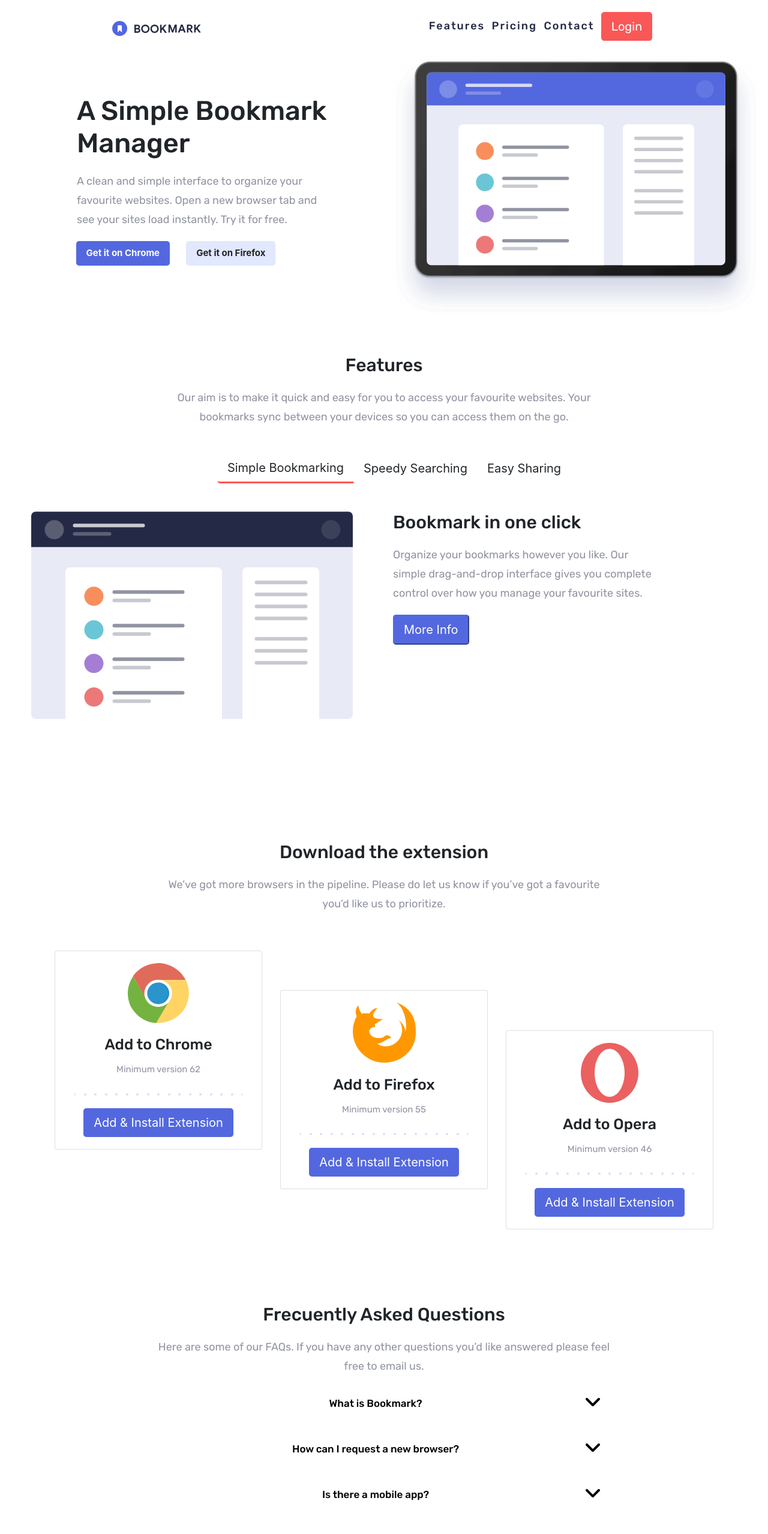
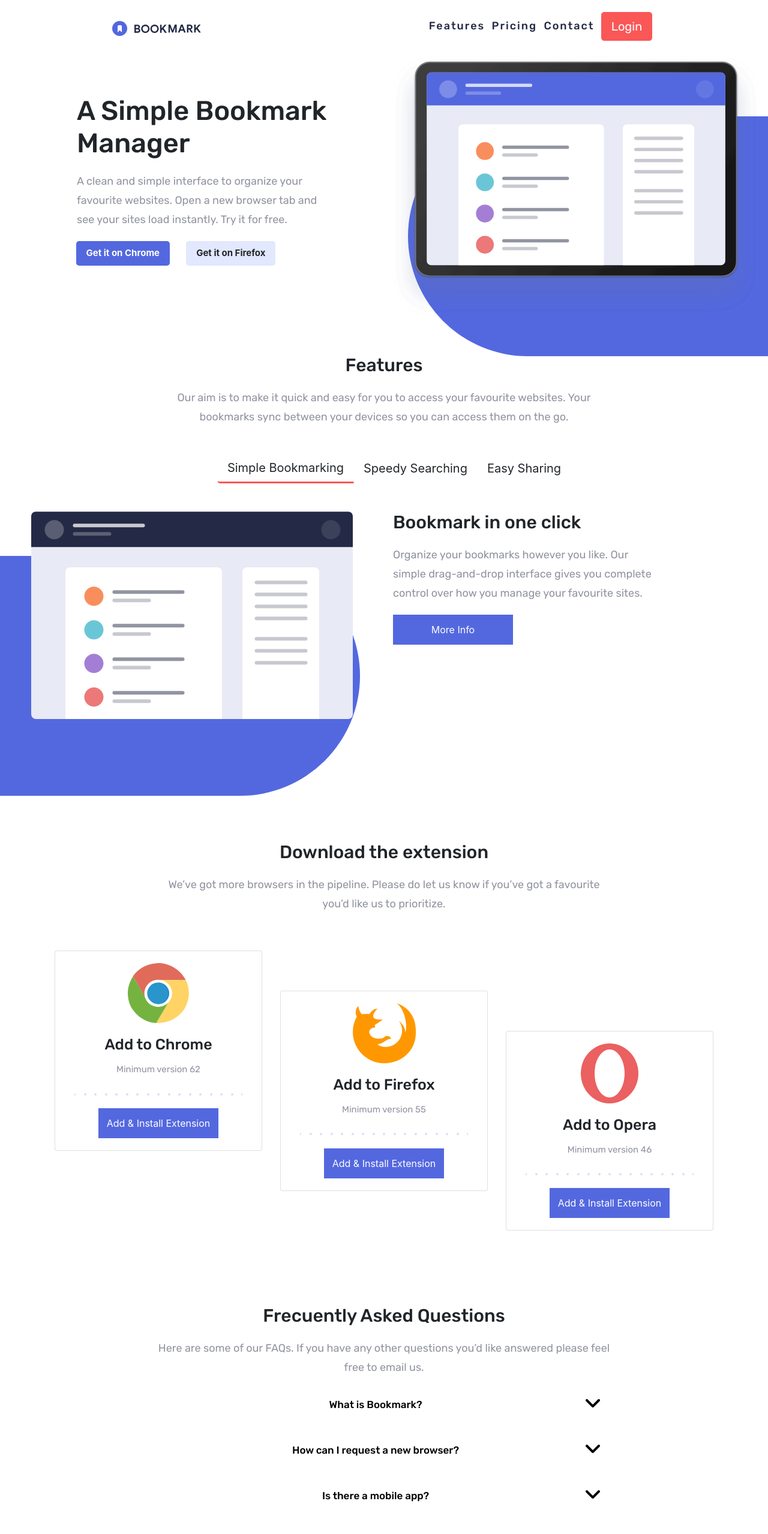
Before and after one commit to clf94-dev/booking-landing-page, a plain HTML site: page index.html in a window 1280 px wide. Shown: the top 2558 px of the page at 60% size. Drawn offline with nearby package versions, Linux system fonts and the light colour scheme.

Commit message:
added background elements

```diff
--- a/css/styles.css
+++ b/css/styles.css
@@ -153,6 +153,23 @@
                                             }
                                             /*Top Section*/
 
+                                            .top-bg {
+                                                width: 600px;
+                                                height: 400px;
+                                                border-top-left-radius: 200px;
+                                                border-bottom-left-radius: 200px;
+                                                background-color: hsl(231, 69%, 60%);
+                                                position: absolute;
+                                                right: 0;
+                                                margin-top: 100px;
+                                            }
+
+                                            @media screen and (max-width:789px) {
+                                                .top-bg {
+                                                    display: none;
+                                                }
+                                            }
+
                                             .download-btn {
                                                 font-weight: bold;
                                                 font-size: 15px;
@@ -240,6 +257,23 @@
                                             }
                                             /*Features Section*/
 
+                                            .features-bg {
+                                                width: 600px;
+                                                height: 400px;
+                                                border-top-right-radius: 200px;
+                                                border-bottom-right-radius: 200px;
+                                                background-color: hsl(231, 69%, 60%);
+                                                position: absolute;
+                                                left: 0;
+                                                margin-top: 400px;
+                                            }
+
+                                            @media screen and (max-width:789px) {
+                                                .features-bg {
+                                                    display: none;
+                                                }
+                                            }
+
                                             #one-click {
                                                 border-bottom-color: hsl(0, 94%, 66%);
                                                 border-bottom-width: 3px;
@@ -301,6 +335,19 @@
                                                     padding: 3% 7% 6% 7%;
                                                 }
                                             }
+
+                                            .blue-btn {
+                                                height: 50px;
+                                                width: 200px;
+                                                background-color: hsl(231, 69%, 60%);
+                                                border: 2px solid hsl(231, 69%, 60%);
+                                                color: white;
+                                            }
+
+                                            .blue-btn:hover {
+                                                background-color: white;
+                                                color: hsl(231, 69%, 60%)!important;
+                                            }
                                             /*Middle Section*/
 
                                             .middle-cont {
@@ -323,6 +370,7 @@
                                             .fi-ext-card {
                                                 position: relative;
                                                 top: 20%;
+                                                z-index: 2;
                                             }
 
                                             .op-ext-card {
@@ -419,7 +467,9 @@
                                             .btn-cta {
                                                 align-items: stretch;
                                                 background-color: hsl(0, 94%, 66%);
+                                                height: 50px;
                                                 color: white;
+                                                width: 100%;
                                                 border-color: hsl(0, 94%, 66%);
                                                 margin: 1% auto;
                                                 border-radius: 25px;
--- a/index.html
+++ b/index.html
@@ -5,7 +5,6 @@
     <meta charset="UTF-8">
     <meta name="viewport" content="width=device-width, initial-scale=1.0">
     <!-- displays site properly based on user's device -->
-
     <!-- bootstrap -->
     <link rel="stylesheet" href="https://stackpath.bootstrapcdn.com/bootstrap/4.5.0/css/bootstrap.min.css" integrity="sha384-9aIt2nRpC12Uk9gS9baDl411NQApFmC26EwAOH8WgZl5MYYxFfc+NcPb1dKGj7Sk" crossorigin="anonymous">
     <script src="https://code.jquery.com/jquery-3.5.1.slim.min.js" integrity="sha384-DfXdz2htPH0lsSSs5nCTpuj/zy4C+OGpamoFVy38MVBnE+IbbVYUew+OrCXaRkfj" crossorigin="anonymous"></script>
@@ -14,12 +13,9 @@
     <!-- Estilos -->
     <link rel="stylesheet" href="css/styles.css">
     <script src="https://kit.fontawesome.com/fcb1ee29b4.js" crossorigin="anonymous"></script>
-
     <link href="https://fonts.googleapis.com/css2?family=Rubik:wght@400;500&display=swap" rel="stylesheet">
     <link rel="icon" type="image/png" sizes="32x32" href="./images/favicon-32x32.png">
-
     <title>Frontend Mentor | Bookmark landing page</title>
-
     <!-- Feel free to remove these styles or customise in your own stylesheet 👍 -->
     <style>
         .attribution {
@@ -36,9 +32,7 @@
 <body>
     <section id="navbar">
         <nav>
-            <div class="logo">
-                <img src="images/logo-bookmark.svg" alt="logo">
-            </div>
+            <div class="logo"> <img src="images/logo-bookmark.svg" alt="logo"> </div>
             <ul class="nav-links">
                 <li><a href="#">Features</a></li>
                 <li><a href="#">Pricing</a></li>
@@ -53,127 +47,86 @@
         </nav>
     </section>
     <section id="top">
-
+        <div class="top-bg"></div>
         <div class="container-fluid">
             <div class="row">
                 <div class="col-lg-6 top-col">
                     <h1> A Simple Bookmark Manager</h1>
-                    <h5> A clean and simple interface to organize your favourite websites. Open a new browser tab and see your sites load instantly. Try it for free.
-                    </h5>
-                    <div class="row btn-row">
-                        <button class="btn btn-lg download-btn download-btn-chrome"> Get it on Chrome</button>
-                        <button class="btn btn-lg download-btn download-btn-firefox"> Get it on Firefox</button>
-                    </div>
+                    <h5> A clean and simple interface to organize your favourite websites. Open a new browser tab and see your sites load instantly. Try it for free. </h5>
+                    <div class="row btn-row"> <button class="btn btn-lg download-btn download-btn-chrome"> Get it on Chrome</button> <button class="btn btn-lg download-btn download-btn-firefox"> Get it on Firefox</button> </div>
                 </div>
-                <div class="col-lg-6">
-                    <img class="top-im" src="images/illustration-hero.svg" alt="">
-                </div>
+                <div class="col-lg-6"> <img class="top-im" src="images/illustration-hero.svg" alt=""> </div>
             </div>
         </div>
-
     </section>
     <section id="features">
+        <div class="features-bg"></div>
         <div class="container-fluid features-cont">
             <h3>Features</h3>
-            <h5> Our aim is to make it quick and easy for you to access your favourite websites. Your bookmarks sync between your devices so you can access them on the go.
-            </h5>
+            <h5> Our aim is to make it quick and easy for you to access your favourite websites. Your bookmarks sync between your devices so you can access them on the go. </h5>
         </div>
         <div class="container-fluid">
             <div class="btn-toolbar btn-group" role="toolbar" aria-label="Toolbar with button groups">
-                <div class="btn-group mr-4" role="group" aria-label="First group">
-                    <button type="button" class="btn group-btn btn-lg active" id="one-click">Simple Bookmarking</button>
-                    <button type="button" class="btn group-btn btn-lg" id="search">Speedy Searching</button>
-                    <button type="button" class="btn group-btn btn-lg" id="share">Easy Sharing</button>
-
-                </div>
+                <div class="btn-group mr-4" role="group" aria-label="First group"> <button type="button" class="btn group-btn btn-lg active" id="one-click">Simple Bookmarking</button> <button type="button" class="btn group-btn btn-lg" id="search">Speedy Searching</button> <button type="button" class="btn group-btn btn-lg"
+                        id="share">Easy Sharing</button> </div>
             </div>
             <div id="myCarousel" class="carousel slide" data-ride="false">
                 <div class="carousel-inner" role="listbox">
                     <div class="carousel-item one-click active">
                         <div class="row row-feat">
-                            <div class="col-lg-6 feature-col">
-                                <img class="feat-im" src="images/illustration-features-tab-1.svg" alt="">
-                            </div>
+                            <div class="col-lg-6 feature-col"> <img class="feat-im" src="images/illustration-features-tab-1.svg" alt=""> </div>
                             <div class="col-lg-6 feat-text-col">
                                 <h3>Bookmark in one click</h3>
-                                <h5> Organize your bookmarks however you like. Our simple drag-and-drop interface gives you complete control over how you manage your favourite sites.
-                                </h5>
-                                <button class="btn-lg btn-feat">More Info</button>
-                            </div>
+                                <h5> Organize your bookmarks however you like. Our simple drag-and-drop interface gives you complete control over how you manage your favourite sites. </h5> <button class=" blue-btn btn-feat">More Info</button> </div>
                         </div>
                     </div>
                     <div class="carousel-item search">
                         <div class="row row-feat">
-                            <div class="col-lg-6 feature-col">
-                                <img class="feat-im" src="images/illustration-features-tab-2.svg" alt="">
-                            </div>
+                            <div class="col-lg-6 feature-col"> <img class="feat-im" src="images/illustration-features-tab-2.svg" alt=""> </div>
                             <div class="col-lg-6 feat-text-col">
                                 <h3>Intelligent search</h3>
-                                <h5> Our powerful search feature will help you find saved sites in no time at all. No need to trawl through all of your bookmarks. </h5>
-                                <button class="btn-lg btn-feat">More Info</button>
-                            </div>
+                                <h5> Our powerful search feature will help you find saved sites in no time at all. No need to trawl through all of your bookmarks. </h5> <button class=" blue-btn btn-feat">More Info</button> </div>
                         </div>
                     </div>
-
                     <div class="carousel-item share">
                         <div class="row row-feat">
-                            <div class="col-lg-6 feature-col">
-                                <img class="feat-im" src="images/illustration-features-tab-3.svg" alt="">
-                            </div>
+                            <div class="col-lg-6 feature-col"> <img class="feat-im" src="images/illustration-features-tab-3.svg" alt=""> </div>
                             <div class="col-lg-6 feat-text-col">
                                 <h3>Share your bookmarks</h3>
-                                <h5> Easily share your bookmarks and collections with others. Create a shareable link that you can send at the click of a button. </h5>
-                                <button class="btn-lg btn-feat">More Info</button>
-                            </div>
+                                <h5> Easily share your bookmarks and collections with others. Create a shareable link that you can send at the click of a button. </h5> <button class=" blue-btn btn-feat">More Info</button> </div>
                         </div>
                     </div>
-
                 </div>
-
     </section>
     <section id="middle">
         <div class="container-fluid">
             <div class="container-fluid middle-cont">
                 <h3>Download the extension</h3>
-                <h5>
-                    We’ve got more browsers in the pipeline. Please do let us know if you’ve got a favourite you’d like us to prioritize.</h5>
+                <h5> We’ve got more browsers in the pipeline. Please do let us know if you’ve got a favourite you’d like us to prioritize.</h5>
             </div>
             <div class="container-fluid ">
                 <div class="row card-row">
                     <div class="col-lg-4">
                         <div class="card ch-ext-card">
-                            <div class="card-body">
-                                <img src="images/logo-chrome.svg" alt="">
+                            <div class="card-body"> <img src="images/logo-chrome.svg" alt="">
                                 <h4> Add to Chrome</h4>
-                                <h6> Minimum version 62</h6>
-                                <img class="dots" src="images/bg-dots.svg" alt="">
-
-                                <button class="btn btn-lg btn-middle"> Add & Install Extension</button>
-                            </div>
+                                <h6> Minimum version 62</h6> <img class="dots" src="images/bg-dots.svg" alt=""> <button class=" blue-btn btn-middle"> Add & Install Extension</button> </div>
                         </div>
                     </div>
                     <div class="col-lg-4">
                         <div class="card fi-ext-card">
-                            <div class="card-body">
-                                <img src="images/logo-firefox.svg" alt="">
+                            <div class="card-body"> <img src="images/logo-firefox.svg" alt="">
                                 <h4>Add to Firefox</h4>
-                                <h6> Minimum version 55</h6>
-                                <img class="dots" src="images/bg-dots.svg" alt="">
-
-                                <button class="btn btn-lg btn-middle"> Add & Install Extension</button>
+                                <h6> Minimum version 55</h6> <img class="dots" src="images/bg-dots.svg" alt="">
+                                <button class=" blue-btn btn-middle"> Add & Install Extension</button>
                             </div>
                         </div>
                     </div>
                     <div class="col-lg-4">
                         <div class="card op-ext-card">
-                            <div class="card-body">
-                                <img src="images/logo-opera.svg" alt="">
+                            <div class="card-body"> <img src="images/logo-opera.svg" alt="">
                                 <h4>Add to Opera</h4>
-                                <h6> Minimum version 46</h6>
-                                <img class="dots" src="images/bg-dots.svg" alt="">
-
-                                <button class="btn btn-lg btn-middle"> Add & Install Extension</button>
-                            </div>
+                                <h6> Minimum version 46</h6> <img class="dots" src="images/bg-dots.svg" alt=""> <button class=" blue-btn btn-middle"> Add & Install Extension</button> </div>
                         </div>
                     </div>
                 </div>
@@ -184,46 +137,31 @@
         <div class="container questions-cont">
             <h2>Frecuently Asked Questions</h2>
             <h5> Here are some of our FAQs. If you have any other questions you’d like answered please feel free to email us.</h5>
-
             <div class="panel-group" id="accordion" role="tablist" aria-multiselectable="true">
                 <div class="panel panel-default">
                     <div class="panel-heading p-3 mb-3" role="tab" id="heading0">
-                        <h3 class="panel-title">
-                            <a class="collapsed" role="button" title="" data-toggle="collapse" data-parent="#accordion" href="#collapse0" aria-expanded="true" aria-controls="collapse0">
-                        What is Bookmark?
-                    </a>
-                        </h3>
+                        <h3 class="panel-title"> <a class="collapsed" role="button" title="" data-toggle="collapse" data-parent="#accordion" href="#collapse0" aria-expanded="true" aria-controls="collapse0"> What is Bookmark? </a> </h3>
                     </div>
                     <div id="collapse0" class="panel-collapse collapse" role="tabpanel" aria-labelledby="heading0">
                         <div class="panel-body px-3 mb-4">
-                            <p> Lorem ipsum dolor sit amet, consectetur adipiscing elit. Fusce tincidunt justo eget ultricies fringilla. Phasellus blandit ipsum quis quam ornare mattis.
-                            </p>
+                            <p> Lorem ipsum dolor sit amet, consectetur adipiscing elit. Fusce tincidunt justo eget ultricies fringilla. Phasellus blandit ipsum quis quam ornare mattis. </p>
                         </div>
                     </div>
                 </div>
                 <div class="panel panel-default">
                     <div class="panel-heading p-3 mb-3" role="tab" id="heading1">
-                        <h3 class="panel-title">
-                            <a class="collapsed" role="button" title="" data-toggle="collapse" data-parent="#accordion" href="#collapse1" aria-expanded="true" aria-controls="collapse1">
-                                How can I request a new browser?
-                    </a>
-                        </h3>
+                        <h3 class="panel-title"> <a class="collapsed" role="button" title="" data-toggle="collapse" data-parent="#accordion" href="#collapse1" aria-expanded="true" aria-controls="collapse1"> How can I request a new browser? </a> </h3>
                     </div>
                     <div id="collapse1" class="panel-collapse collapse" role="tabpanel" aria-labelledby="heading1">
                         <div class="panel-body px-3 mb-4">
                             <p> Vivamus luctus eros aliquet convallis ultricies. Mauris augue massa, ultricies non ligula. Suspendisse imperdiet. Vivamus luctus eros aliquet convallis ultricies. Mauris augue massa, ultricies non ligula. Suspendisse imperdie
-                                tVivamus luctus eros aliquet convallis ultricies. Mauris augue massa, ultricies non ligula. Suspendisse imperdiet.
-                            </p>
+                                tVivamus luctus eros aliquet convallis ultricies. Mauris augue massa, ultricies non ligula. Suspendisse imperdiet. </p>
                         </div>
                     </div>
                 </div>
                 <div class="panel panel-default">
                     <div class="panel-heading p-3 mb-3" role="tab" id="heading2">
-                        <h3 class="panel-title">
-                            <a class="collapsed" role="button" title="" data-toggle="collapse" data-parent="#accordion" href="#collapse2" aria-expanded="true" aria-controls="collapse2">
-                                Is there a mobile app?
-                    </a>
-                        </h3>
+                        <h3 class="panel-title"> <a class="collapsed" role="button" title="" data-toggle="collapse" data-parent="#accordion" href="#collapse2" aria-expanded="true" aria-controls="collapse2"> Is there a mobile app? </a> </h3>
                     </div>
                     <div id="collapse2" class="panel-collapse collapse" role="tabpanel" aria-labelledby="heading2">
                         <div class="panel-body px-3 mb-4">
@@ -234,38 +172,25 @@
                 </div>
                 <div class="panel panel-default">
                     <div class="panel-heading p-3 mb-3" role="tab" id="heading3">
-                        <h3 class="panel-title">
-                            <a class="collapsed" role="button" title="" data-toggle="collapse" data-parent="#accordion" href="#collapse3" aria-expanded="true" aria-controls="collapse3">
-                                What about other Chromium browsers?
-                    </a>
-                        </h3>
+                        <h3 class="panel-title"> <a class="collapsed" role="button" title="" data-toggle="collapse" data-parent="#accordion" href="#collapse3" aria-expanded="true" aria-controls="collapse3"> What about other Chromium browsers? </a> </h3>
                     </div>
                     <div id="collapse3" class="panel-collapse collapse" role="tabpanel" aria-labelledby="heading3">
                         <div class="panel-body px-3 mb-4">
-                            <p> Integer condimentum ipsum id imperdiet finibus. Vivamus in placerat mi, at euismod dui. Aliquam vitae neque eget nisl gravida pellentesque non ut velit.
-                            </p>
+                            <p> Integer condimentum ipsum id imperdiet finibus. Vivamus in placerat mi, at euismod dui. Aliquam vitae neque eget nisl gravida pellentesque non ut velit. </p>
                         </div>
                     </div>
                 </div>
-            </div>
-            <button class="btn btn-lg btn-feat quest-btn">  More Info</button>
-        </div>
+            </div> <button class="blue-btn quest-btn"> More Info</button> </div>
     </section>
     <section id="cta">
         <div class="container cta-cont">
             <h6 class="sub-cta">35,000+ already joined </h6>
-            <h2 class="title-cta">
-                Stay up-to-date with what we’re doing</h2>
+            <h2 class="title-cta"> Stay up-to-date with what we’re doing</h2>
             <div class="row cta-row">
                 <div class="col-lg-7 cta-col"><input class="input-cta form-control .form-control-lg col-12 form form-rounded" style="height: 50px" type="email" placeholder="example@email.com">
-                    <div class="invalid-feedback">
-                        Please provide a valid email.
-                    </div>
+                    <div class="invalid-feedback"> Please provide a valid email. </div>
                 </div>
-                <div class="col-lg-5 cta-col">
-                    <button class="btn btn-lg btn-block btn-cta" type="button" name="button"> Contact Us</button>
-
-                </div>
+                <div class="col-lg-5 cta-col"> <button class=" red-btn btn-cta" type="button" name="button"> Contact Us</button> </div>
             </div>
         </div>
     </section>
@@ -273,21 +198,14 @@
         <div class="row">
             <div class="col-md-3"><img class="footer-logo" src="images/bookmark-white .svg" alt=""></div>
             <div class="col-md-2"><a class="text-color-bot" href="#">Features</a></div>
-            <div class="col-md-2"><a class="text-color-bot" href="#">Pricing</aclass="text-color-bot"></div>
-            <div class="col-md-2"><a class="text-color-bot" href="#">Contact</a></div>
+            <div class="col-md-2"><a class="text-color-bot" href="#">Pricing</aclass="text-color-bot"></div> <div class="col-md-2"><a class="text-color-bot" href="#">Contact</a></div>
             <div class="col-md-3">
-                <div class="row icon-row">
-                    <i class="fab bottom-icon fa-facebook fa-2x fas-footer"></i>
-                    <i class="fab bottom-icon fa-twitter fa-2x fas-footer"></i>
-                </div>
+                <div class="row icon-row"> <i class="fab bottom-icon fa-facebook fa-2x fas-footer"></i> <i class="fab bottom-icon fa-twitter fa-2x fas-footer"></i> </div>
             </div>
         </div>
     </section>
-
     <footer>
-        <p class="attribution">
-            Challenge by <a href="https://www.frontendmentor.io?ref=challenge" target="_blank">Frontend Mentor</a>. Coded by <a href="#">Carmen Lucas Fornell</a>.
-        </p>
+        <p class="attribution"> Challenge by <a href="https://www.frontendmentor.io?ref=challenge" target="_blank">Frontend Mentor</a>. Coded by <a href="#">Carmen Lucas Fornell</a>. </p>
     </footer>
     <script src="app.js"></script>
 </body>
```
